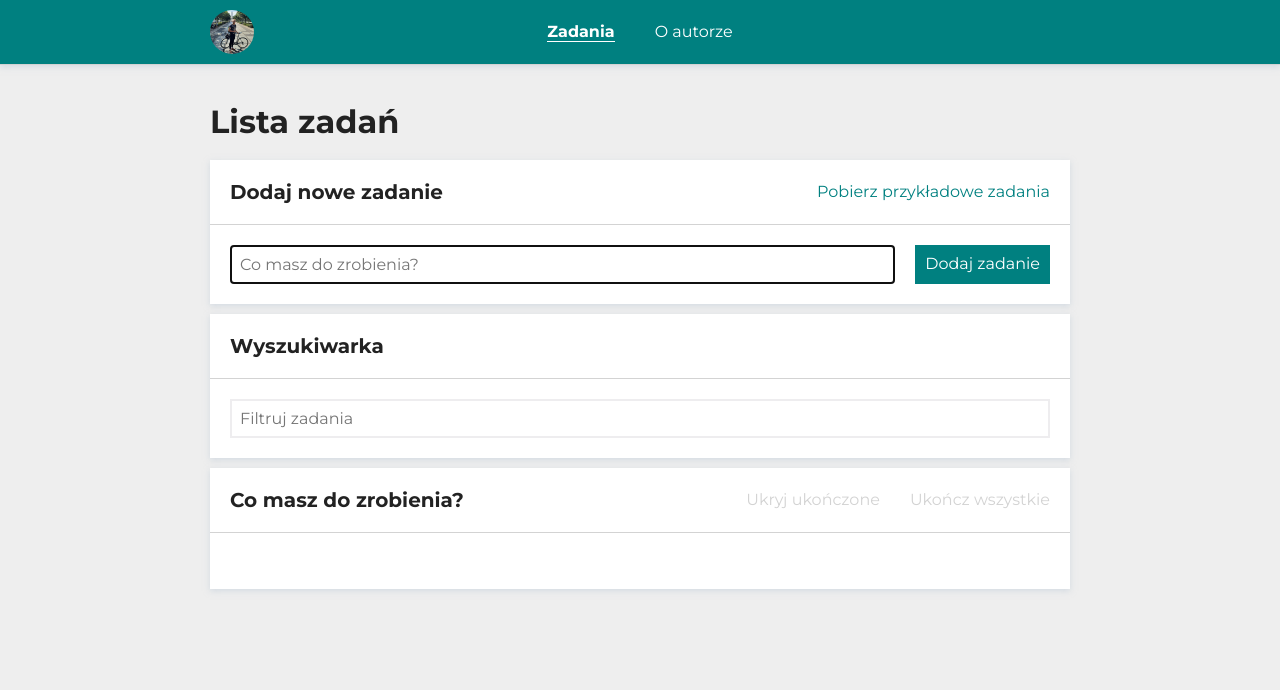
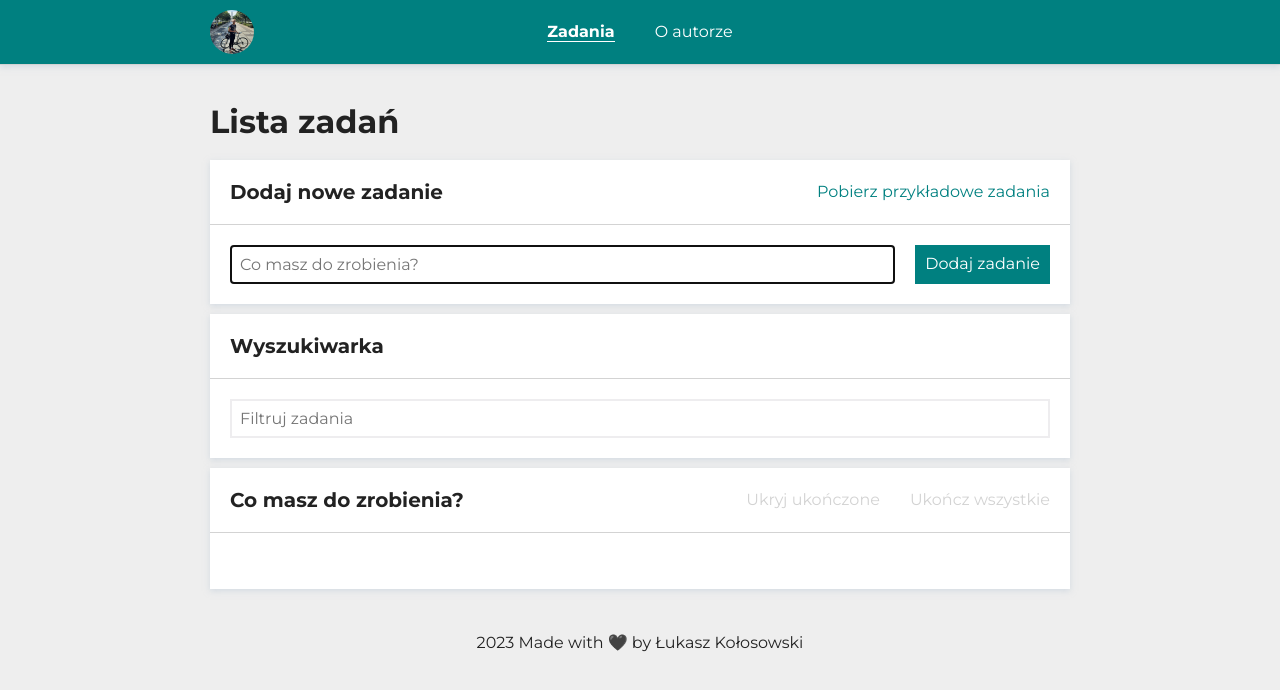
Before and after one commit to lkkolosowski/to-do-list-react, a React (Create React App) app: page /#/zadania in a window 1280 px wide. Shown: the top 690 px of the page. Built offline with nearby package versions, Linux system fonts and the light colour scheme.

Commit message:
create Footer

```diff
--- /dev/null
+++ b/src/common/Footer/index.js
@@ -0,0 +1,9 @@
+import { StyledFooter } from "./styled";
+
+const Footer = () => (
+  <StyledFooter>
+    <p>2023 Made with 🖤 by Łukasz Kołosowski</p>
+  </StyledFooter>
+);
+
+export default Footer;
--- /dev/null
+++ b/src/common/Footer/styled.js
@@ -0,0 +1,8 @@
+import styled from "styled-components";
+
+export const StyledFooter = styled.footer`
+  max-width: 900px;
+  margin: 0 auto;
+  padding-bottom: 20px;
+  text-align: center;
+`;
--- a/src/features/tasks/TasksPage/TaskPage/index.js
+++ b/src/features/tasks/TasksPage/TaskPage/index.js
@@ -5,12 +5,14 @@ import { useParams } from "react-router-dom";
 import { getTaskById } from "../../tasksSlice";
 import { useSelector } from "react-redux";
 import BackButton from "../BackButton";
+import Footer from "../../../../common/Footer";
 
 function TaskPage() {
   const { id } = useParams();
   const task = useSelector((state) => getTaskById(state, id));
 
   return (
+    <>
       <Container>
         <Header title="Szczegóły zadania" />
         <Section
@@ -25,6 +27,8 @@ function TaskPage() {
           extraHeaderContent={<BackButton />}
         />
       </Container>
+      <Footer />
+    </>
   );
 }
 
--- a/src/features/tasks/TasksPage/index.js
+++ b/src/features/tasks/TasksPage/index.js
@@ -5,10 +5,12 @@ import FetchExampleTasksButton from "./FetchExampleTasksButton";
 import Section from "../../../common/Section";
 import Header from "../../../common/Header";
 import Container from "../../../common/Container";
+import Footer from "../../../common/Footer";
 import Search from "./Search";
 
 function TasksPage() {
   return (
+    <>
       <Container>
         <Header title="Lista zadań" />
         <Section
@@ -16,16 +18,15 @@ function TasksPage() {
           body={<Form />}
           extraHeaderContent={<FetchExampleTasksButton />}
         />
-      <Section
-        title="Wyszukiwarka"
-        body={<Search />}
-      />
+        <Section title="Wyszukiwarka" body={<Search />} />
         <Section
           title="Co masz do zrobienia?"
           body={<TaskList />}
           extraHeaderContent={<Buttons />}
         />
       </Container>
+      <Footer />
+    </>
   );
 }
 
```
Lines whose indentation alone changed are shown as unchanged.
